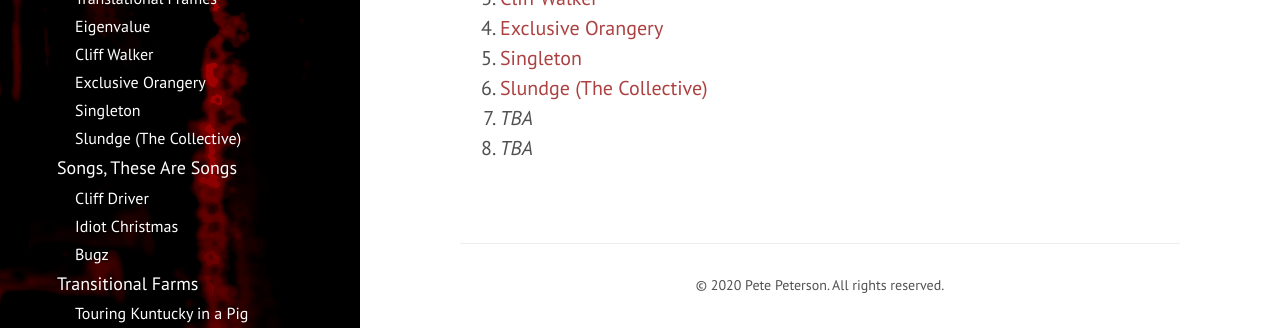
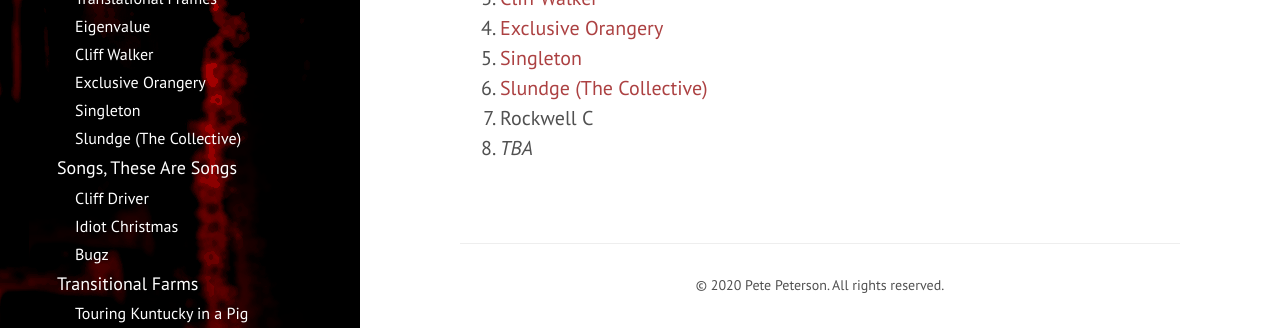
Before and after one commit to petepm/petepm.github.io, a Jekyll site: the page built from music/synchronized-seasoning/index.md, in a window 1280 px wide. Shown: the part 345-673 px from the top of the page. Built offline with Jekyll 4.4.1, drawn with Linux system fonts in a browser that asks for light colours; nearby versions of some CDN libraries.

Commit message:
Update music index pages

```diff
--- a/music/synchronized-seasoning/index.md
+++ b/music/synchronized-seasoning/index.md
@@ -17,5 +17,5 @@ song at a time.
 4. [Exclusive Orangery](exclusive-orangery)
 5. [Singleton](singleton)
 6. [Slundge (The Collective)](slundge)
-7. _TBA_
+7. Rockwell C
 8. _TBA_
```
Also changed, not shown: music/index.md (+1 -1 lines).
